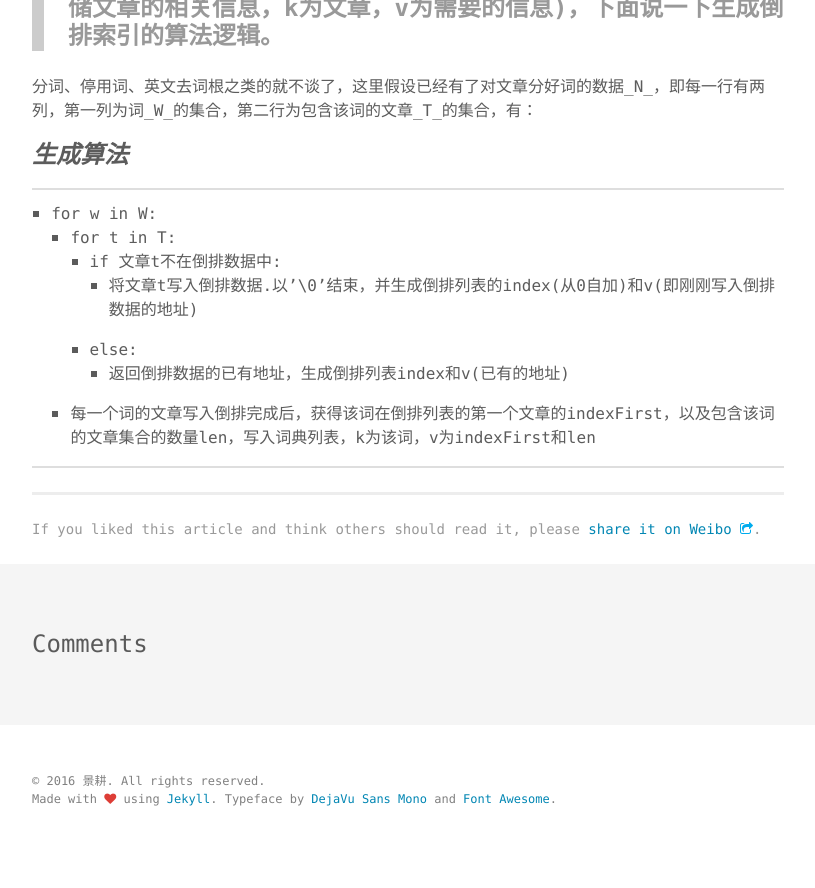
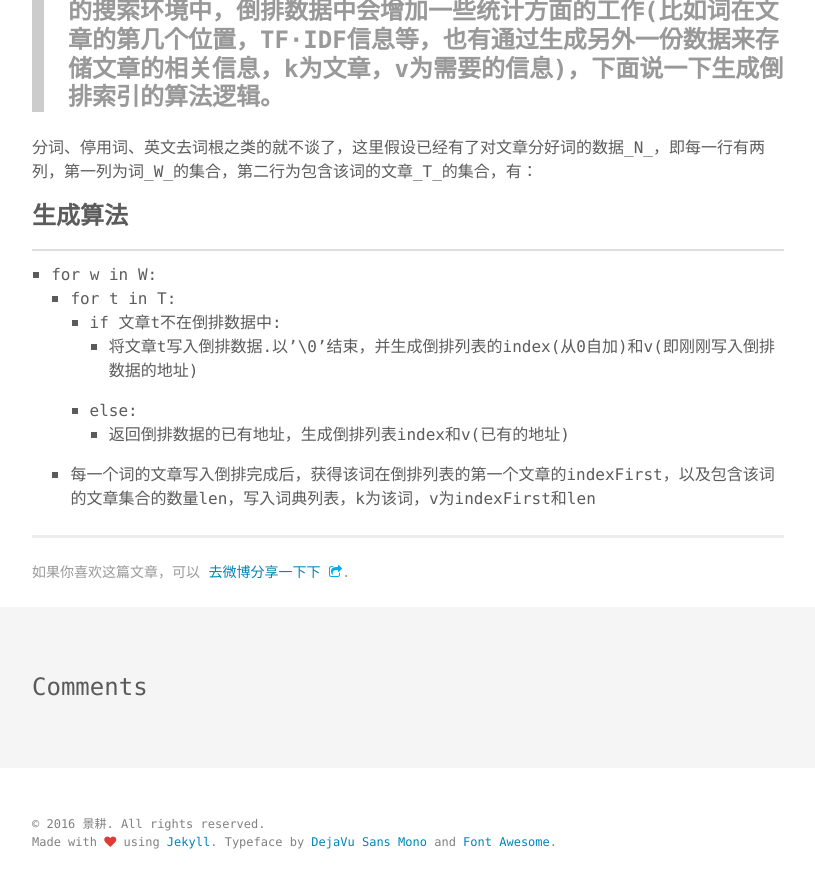
Before and after one commit to luminarytian/luminarytian.github.io, a Jekyll site: the page built from _posts/2015-11-03-搜索中的倒排表.md, in a window 1280 px wide and 900 px high, scrolled down 1571 px. Shown: the top 888 px of the window, without its empty margins (232-1047 px from the left). Built offline with Jekyll 4.4.1, drawn with Linux system fonts in a browser that asks for light colours; comment, search, counter and statistics services are not loaded; before the commit the page ends 2428 px from its top, so only the background shows below that.

Commit message:
weibo && style

```diff
--- a/_includes/post-share.html
+++ b/_includes/post-share.html
@@ -1,7 +1,7 @@
 
 <aside class="share">
 
-  <p>If you liked this article and think others should read it, please <a href="http://v.t.sina.com.cn/share/share.php?title={{page.title}}&amp;url={{ site.url }}{{ page.url }}&amp;language=zh_cn"
-  onclick="window.open(this.href, 'twitter-share', 'width=550,height=235');return false;">share it on Weibo <i class="fa fa-share-square-o" aria-hidden="true" style="color:#00aced"></i></a>.</p>
+  <p>如果你喜欢这篇文章，可以 <a href="http://v.t.sina.com.cn/share/share.php?title={{page.title}}&amp;url={{ site.url }}{{ page.url }}&amp;language=zh_cn"
+  onclick="window.open(this.href, 'twitter-share', 'width=550,height=235');return false;">去微博分享一下下 <i class="fa fa-share-square-o" aria-hidden="true" style="color:#00aced"></i></a>.</p>
 
 </aside>
--- a/_posts/2015-11-03-搜索中的倒排表.md
+++ b/_posts/2015-11-03-搜索中的倒排表.md
@@ -34,14 +34,14 @@ keywords: "倒排表, 搜索引擎"
 
 倒排数据即是最后需要查找的文章的内容了，通过倒排列表的实际地址得到，其可以是一个char结构，在制作倒排数据的时候，手动对每一个文章末尾添加'\0'。
 
----
+<div class="divider"></div>
 
 >### **以上就是一个简单的倒排索引的数据以及寻址方式了，当然在复杂的搜索环境中，倒排数据中会增加一些统计方面的工作(比如词在文章的第几个位置，TF·IDF信息等，也有通过生成另外一份数据来存储文章的相关信息，k为文章，v为需要的信息)，下面说一下生成倒排索引的算法逻辑。**
 
 分词、停用词、英文去词根之类的就不谈了，这里假设已经有了对文章分好词的数据_N_，即每一行有两列，第一列为词_W_的集合，第二行为包含该词的文章_T_的集合，有：
 
 
-### **_生成算法_**
+### **生成算法**
 ---
 * for w in W:
 	* for t in T:
@@ -50,5 +50,3 @@ keywords: "倒排表, 搜索引擎"
 		* else:
 			* 返回倒排数据的已有地址，生成倒排列表index和v(已有的地址)
 	* 每一个词的文章写入倒排完成后，获得该词在倒排列表的第一个文章的indexFirst，以及包含该词的文章集合的数量len，写入词典列表，k为该词，v为indexFirst和len
-
----
```
